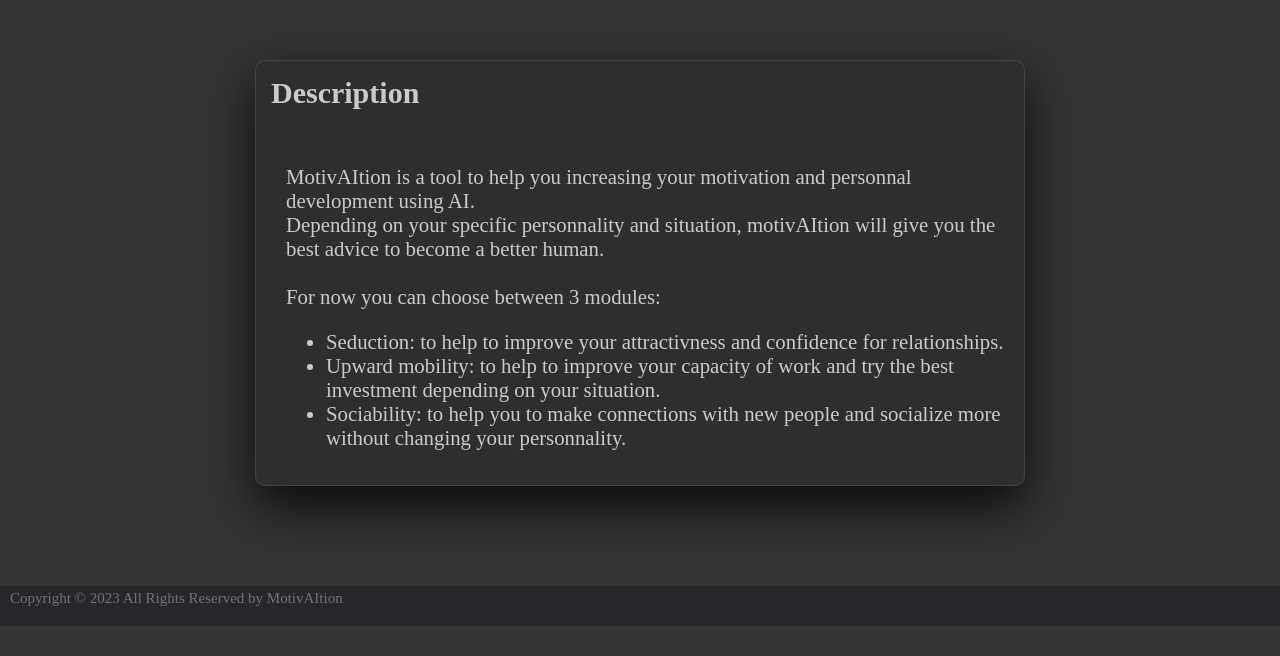
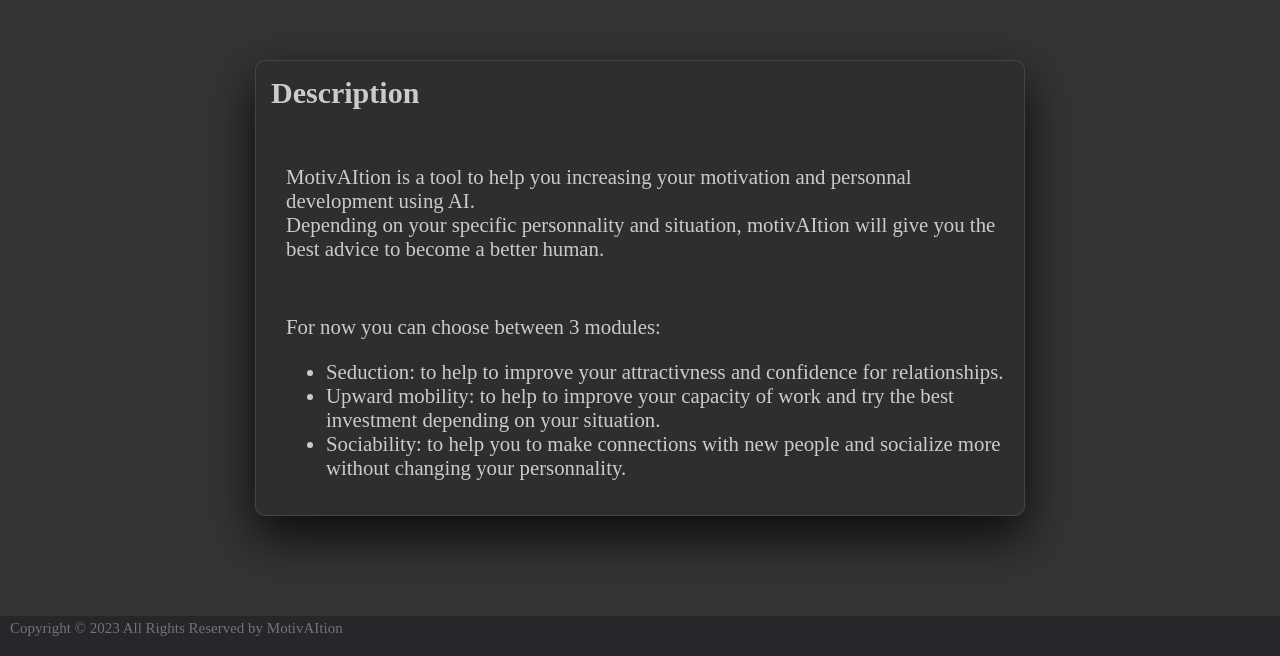
Before and after one commit to DjuloFyro/MotivAItion, a React (Create React App) app in the folder client/: page / in a window 1280 px wide. Shown: the part 1100-1756 px from the top of the page. Before the commit the page ends 1726 px from the top, so only its background shows below. Built offline with nearby package versions, Linux system fonts and the light colour scheme; a web font is replaced by a local one.

Commit message:
navigate through a new page

```diff
--- a/client/src/components/Description.jsx
+++ b/client/src/components/Description.jsx
@@ -10,6 +10,7 @@ const Description = () => {
             Depending on your specific personnality and situation, motivAItion will give you the best advice to become a better human.
             <br/>
             <br/>
+            </p>
             <div className="module-list">
                 For now you can choose between 3 modules:
                 <ul>
@@ -18,7 +19,6 @@ const Description = () => {
                 <li>Sociability: to help you to make connections with new people and socialize more without changing your personnality.</li>
                 </ul>
             </div>
-            </p>
         </section>
     )
 }
--- a/client/src/components/Module.jsx
+++ b/client/src/components/Module.jsx
@@ -6,6 +6,7 @@ const Module = (props) => {
         <figure className="module">
             <img src={props.image} alt="logo"/>
             <figcaption><p className="module-text">{props.name}</p></figcaption>
+            <a href="/form"></a>
         </figure>
     )
 }
--- a/client/src/components/css/Description.css
+++ b/client/src/components/css/Description.css
@@ -15,7 +15,7 @@
     color: #CBCBCB;
 }
 
-.description-text {
+.description-text, .module-list {
     margin: auto;
     padding: 15px 15px 15px 30px;
     font-size: 1.3em;
```
